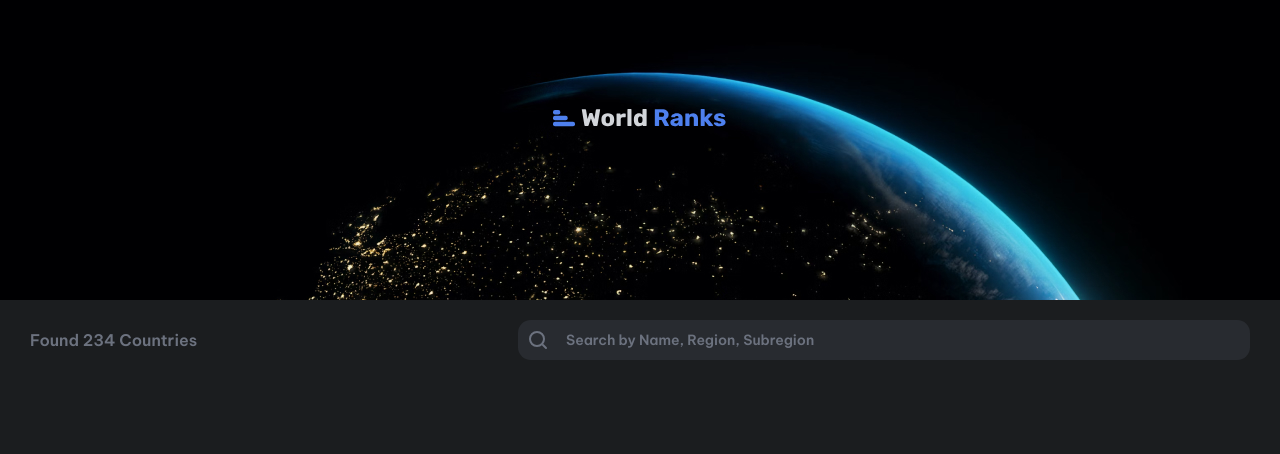
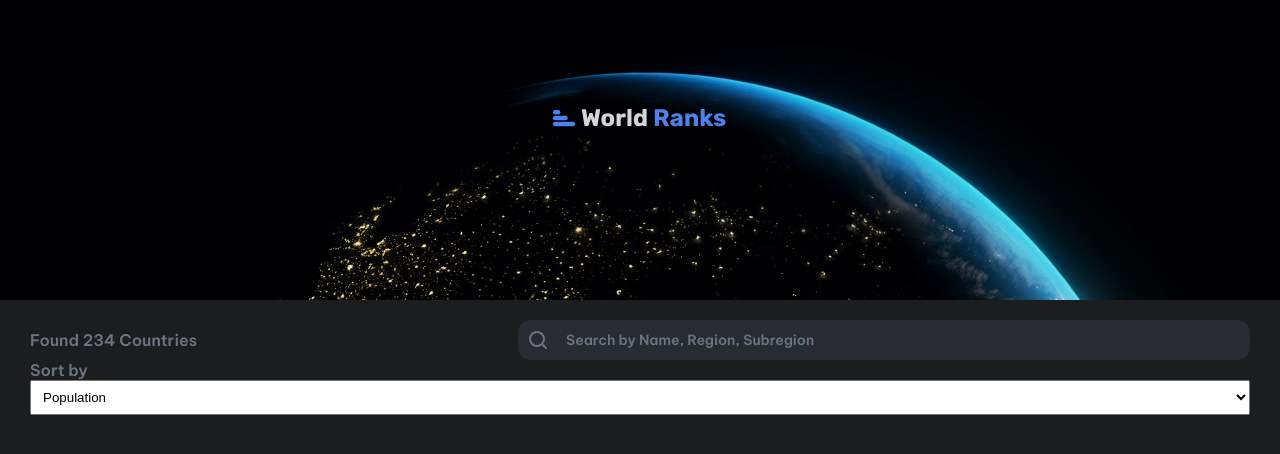
Before and after one commit to neshanth/devchallenges-country-listing, a React (Vite) app: page / in a window 1280 px wide. Shown: the top 454 px of the page. Built offline with nearby package versions, Linux system fonts and the light colour scheme.

Commit message:
refactored search and sort into components

```diff
--- a/src/components/CountryListing/CountryListing.jsx
+++ b/src/components/CountryListing/CountryListing.jsx
@@ -1,19 +1,15 @@
 import "./countrylisting.scss";
-import SearchIcon from "../../Icons/SearchIcon";
 import { useContext } from "react";
 import { AppContext } from "../../context/AppContext";
+import Search from "../Search/Search";
+import Sorting from "../Sorting/Sorting";
 const CountryListing = () => {
   const value = useContext(AppContext);
   console.log(value);
   return (
     <div className="country-listing">
-      <div className="search-container">
-        <p className="records-count">Found 234 Countries</p>
-        <div className="search-wrapper">
-          <SearchIcon />
-          <p>Search by Name, Region, Subregion</p>
-        </div>
-      </div>
+      <Search />
+      <Sorting />
     </div>
   );
 };
--- a/src/components/CountryListing/countrylisting.scss
+++ b/src/components/CountryListing/countrylisting.scss
@@ -1,21 +1,4 @@
 @import "../../styles/variables.scss";
 .country-listing {
-  .search-container {
-    display: flex;
-    align-items: center;
-    padding: 1rem 1.875rem;
-    color: $grey;
-    justify-content: space-between;
-
-    .search-wrapper {
-      background-color: $dark-grey;
-      display: flex;
-      align-items: center;
-      font-size: 0.875rem;
-      padding: 0.5rem;
-      border-radius: 0.8rem;
-      width: 60%;
-      gap: 1rem;
-    }
-  }
+  padding: 1rem 1.875rem;
 }
--- /dev/null
+++ b/src/components/Search/Search.jsx
@@ -0,0 +1,14 @@
+import SearchIcon from "../../Icons/SearchIcon";
+import "./Search.scss";
+const Search = () => {
+  return (
+    <div className="search-container">
+      <p className="records-count">Found 234 Countries</p>
+      <div className="search-wrapper border-radius">
+        <SearchIcon />
+        <p>Search by Name, Region, Subregion</p>
+      </div>
+    </div>
+  );
+};
+export default Search;
--- /dev/null
+++ b/src/components/Search/Search.scss
@@ -0,0 +1,17 @@
+@import "../../styles/variables.scss";
+.search-container {
+  display: flex;
+  align-items: center;
+  color: $grey;
+  justify-content: space-between;
+
+  .search-wrapper {
+    background-color: $dark-grey;
+    display: flex;
+    align-items: center;
+    font-size: 0.875rem;
+    padding: 0.5rem;
+    width: 60%;
+    gap: 1rem;
+  }
+}
--- /dev/null
+++ b/src/components/Sorting/Sorting.jsx
@@ -0,0 +1,14 @@
+import "./Sorting.scss";
+const Sorting = () => {
+  return (
+    <div className="sorting-container">
+      <label className="sorting-label">Sort by</label>
+      <select className="sorting-input">
+        <option>Population</option>
+        <option>Alphabetical</option>
+        <option>Area</option>
+      </select>
+    </div>
+  );
+};
+export default Sorting;
--- /dev/null
+++ b/src/components/Sorting/Sorting.scss
@@ -0,0 +1,11 @@
+.sorting-container {
+  .sorting-label {
+    display: inline-block;
+    width: 100%;
+  }
+  .sorting-input {
+    display: inline-block;
+    width: 100%;
+    padding: 0.5rem;
+  }
+}
--- a/src/styles/index.scss
+++ b/src/styles/index.scss
@@ -10,6 +10,7 @@ body {
   font-family: "Be Vietnam Pro", sans-serif;
   font-size: 1rem;
   background-color: $black;
+  color: $grey;
 }
 
 .hero-img {
@@ -17,3 +18,7 @@ body {
   width: 100%;
   height: 100%;
 }
+
+.border-radius {
+  border-radius: 0.8rem;
+}
```
